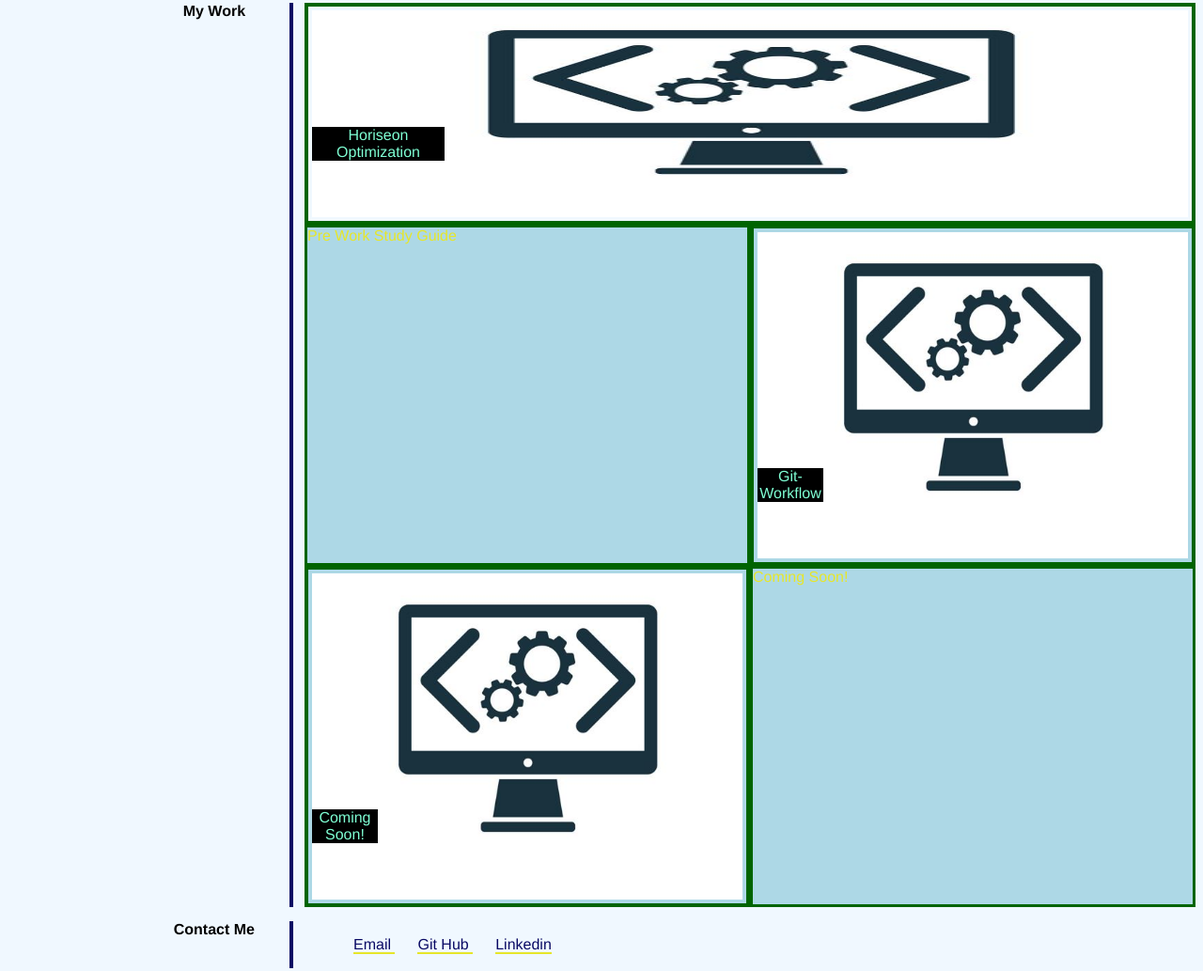
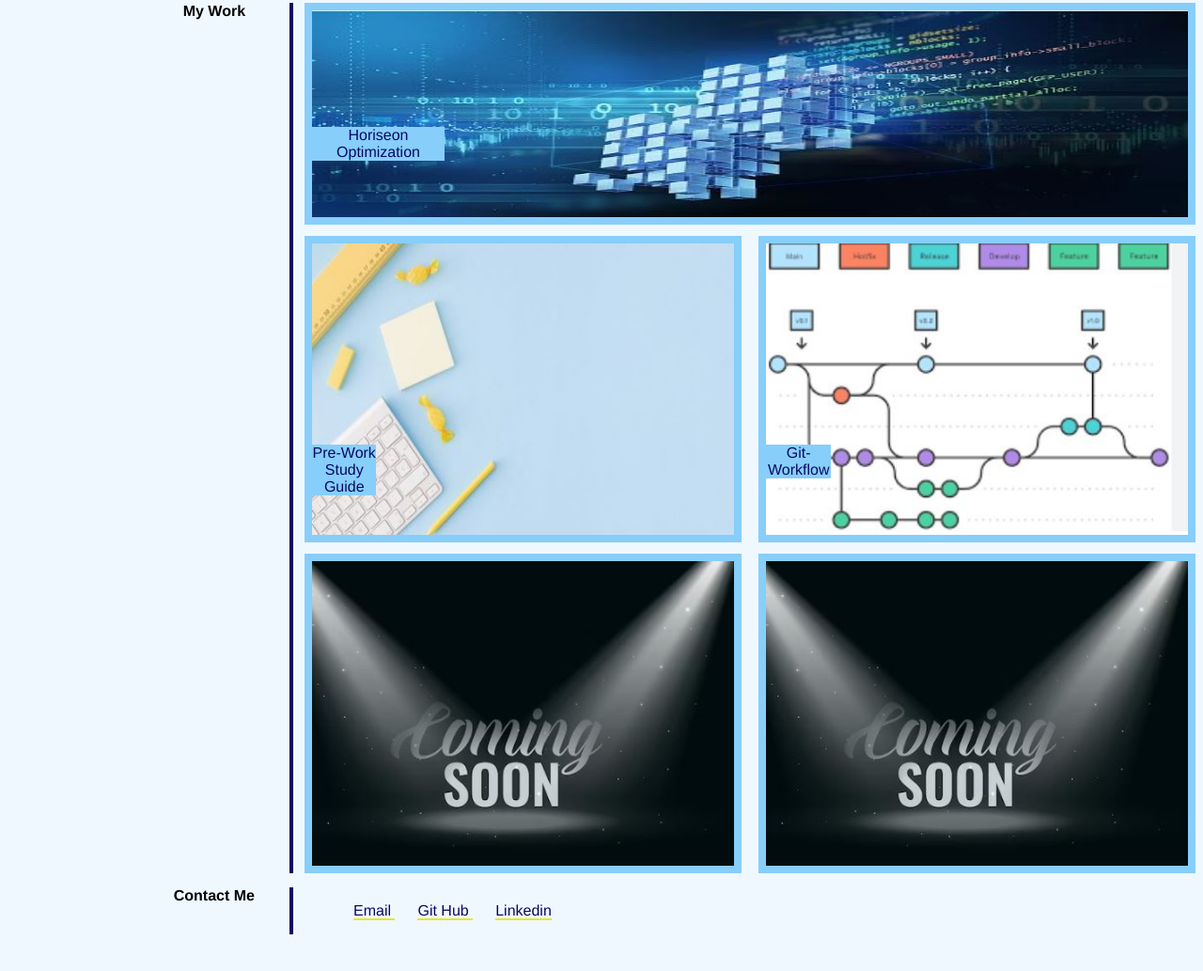
Before and after one commit to Nehaps29/neha_s_profile, a plain HTML site: page index.html in a window 1280 px wide. Shown: the part 617-1650 px from the top of the page at 94% size. After the commit the page ends 1626 px from the top, so only its background shows below. Drawn offline with Linux system fonts and the light colour scheme.

Commit message:
added proper images to my work section

```diff
--- a/assets/css/style.css
+++ b/assets/css/style.css
@@ -4,10 +4,12 @@
 
 :root {
     --dark_blue: rgb(9, 9, 100);
+    --skyblue: lightskyblue;
+    --aliceblue: aliceblue;
 }
 
 body {
-    background-color: aliceblue;
+    background-color: var(--aliceblue);
     font-family: Helvetica, 'Gill Sans', 'Gill Sans MT', Calibri, 'Trebuchet MS', sans-serif;
 }
 
@@ -61,14 +63,14 @@ nav a:hover {
     position: absolute;
     bottom:70px;
     right: 50px;
-    color:white;
+    color:var(--aliceblue);;
     font-size: 60px;
 }
 
 .detail_container {
     display: flex;
     justify-content: space-evenly;
-    background-color: aliceblue;
+    background-color: var(--aliceblue);;
     margin-bottom: 15px;
 
 }
@@ -92,18 +94,18 @@ nav a:hover {
 .work_flex_container {
     position: re;
     display: flex;
-    background-color: aliceblue;
+    background-color: var(--aliceblue);;
     flex-wrap: wrap;
-    justify-content: flex-start;
+    justify-content: space-between;
 
     }
 
 .bigbox {
     position:relative;
-    background-color: aliceblue;
+    background-color: var(--skyblue);
     flex-basis: 100%;
     height: 236px;
-    border: solid darkgreen;;
+    border: solid var(--skyblue);
     transition: all 0.5s ease-in-out;
 }
 
@@ -113,50 +115,36 @@ nav a:hover {
 
 }
 
-.bigbox:hover,
-.bigbox:hover .bigbox{
-    box-shadow: inset 0px 0px 500px orange, 0 0 1px red;
-}
 
 .smallbox {
     position: relative;
-    background-color: lightblue;
-    width: 50%;
+    background-color: var(--skyblue);
+    width: 49%;
     height: auto;
     border: 1px solid;
+    margin-top: 12px;
     align-items: center;
-    border: solid darkgreen;
+    border: solid var(--skyblue);
 
 }
 
-.smallbox:hover,
-.smallbox:hover .smallbox {
-    box-shadow: inset 0px 0px 500px orange, 0 0 1px red;
-}
-
-#goog img {
+.smallbox img {
  display: block;
  width: 100%;
  height: 100%;
 
 }
 
-#git img {
-    display: block;
-    width: 100%;
-    height: 100%;
-
-   }
-
-#horiseon img {
+.bigbox img {
     display: block;
     width: 100%;
     height:100%;
 }
 
+
 figure {
     position: relative;
-    border: 1px solid darkgreen;
+    border: 1px solid var(--skyblue);
     padding: 4px;
     margin: auto;
     z-index:0;
@@ -166,8 +154,8 @@ figure {
 
 figcaption {
     position: absolute;
-    color:aquamarine;
-    background-color: black;
+    color:var(--dark_blue);
+    background-color: var(--skyblue);
     text-align: center;
     width: 15%;
     margin-top: -6em;
@@ -183,22 +171,23 @@ figcaption {
 }
 
 .contact_details ul li a {
-
     color: var(--dark_blue);
  }
 
+ .contact_details ul li a:hover {
+    box-shadow: inset 0px 0px 50px rgb(230, 230, 42), 0 0 1px orange;
+}
+
+
 .smallbox:hover,
-.smallbox:hover #goog img #git img {
+.smallbox:hover {
     opacity: 0.3;
-    background-color: lightgreen;
-    box-shadow: inset 0px 0px 500px orange;
 }
 
 .bigbox:hover,
-.bigbox:hover #horiseon img {
+.bigbox:hover {
     opacity: 0.3;
-    background-color: lightgreen;
-    box-shadow: inset 0px 0px 500px orange;
+
 }
 
 @media screen and (max-width: 700px) {
@@ -236,5 +225,9 @@ figcaption {
 
     }
 
+    .contact_details ul li {
+        display: block;
+    }
+
 
     }
--- a/index.html
+++ b/index.html
@@ -40,11 +40,11 @@
     <div class="detail_container">
         <div id="work_side" class="side">My Work</div>
         <div class="work_flex_container details">
-            <div class="bigbox" id = "horiseon"><a href="https://nehaps29.github.io/Horiseon_optimization/"><figure><img src="./assets/images/code_optimization.JPG"><figcaption>Horiseon Optimization</figcaption></figure></div>
-            <div class="smallbox"><a href="https://nehaps29.github.io/prework_study_guide/">Pre Work Study Guide</div>
-            <div class="smallbox" id ="git"><a href="https://github.com/Nehaps29/gitWorkflow"><figure><img src="./assets/images/code_optimization.JPG"><figcaption>Git-Workflow</figcaption></figure></a></div>
-            <div class="smallbox" id="goog"><a href ="#"> <figure><img src="./assets/images/code_optimization.JPG"><figcaption>Coming Soon!</figcaption></figure></a></div>
-            <div class="smallbox"><a href="#"> Coming Soon!</a></div>
+            <div class="bigbox"><a href="https://nehaps29.github.io/Horiseon_optimization/"><figure><img src="./assets/images/code_refactor.JPG"><figcaption>Horiseon Optimization</figcaption></figure></div>
+            <div class="smallbox"><a href="https://nehaps29.github.io/prework_study_guide/"><figure><img src="./assets/images/pre_study.JPG"><figcaption>Pre-Work Study Guide</figcaption></figure></div>
+            <div class="smallbox"><a href="https://github.com/Nehaps29/gitWorkflow"><figure><img src="./assets/images/git_workflow.JPG"><figcaption>Git-Workflow</figcaption></figure></a></div>
+            <div class="smallbox"><a href ="#"> <figure><img src="./assets/images/coming_soon.JPG"></figure></a></div>
+            <div class="smallbox"><a href="#"> <figure><img src="./assets/images/coming_soon.JPG"></figure></a></div>
 
         </div>
     </div>
```
Also changed, not shown: assets/images/code_refactor.JPG (added), assets/images/coming_soon.JPG (added), assets/images/git_workflow.JPG (added), assets/images/pre_study.JPG (added).
